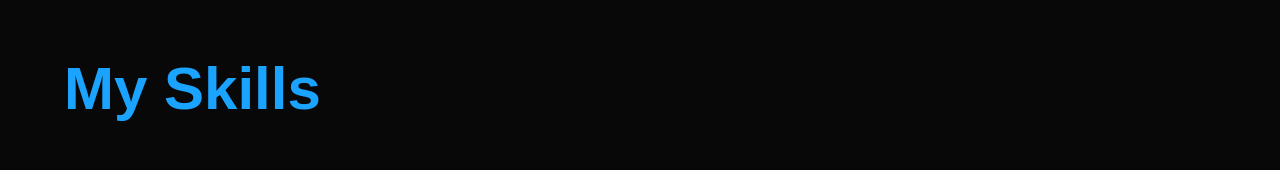
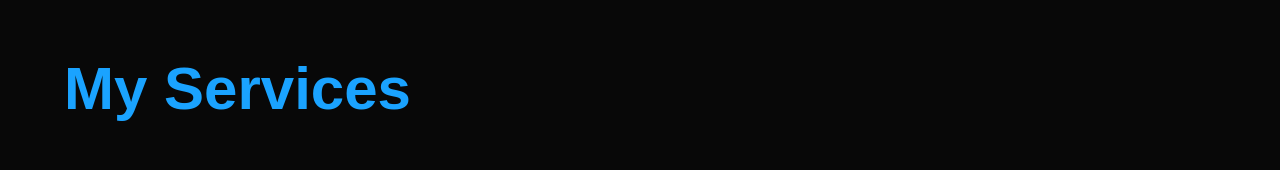
Before and after one commit to Rajnamdev19/Portfolio, a plain HTML site: page index.html in a window 1280 px wide. Shown: the part 1399-1569 px from the top of the page. Drawn offline with Linux system fonts and the light colour scheme.

Commit message:
Update index.html

```diff
--- a/index.html
+++ b/index.html
@@ -83,7 +83,7 @@
 
     <div id="services">
         <div class="container">
-            <h1 class="subtitle">My Skills</h1>
+            <h1 class="subtitle">My Services</h1>
             <div class="serviceslist">
                 <div>
                     <i class="fa-solid fa-chart-simple"></i>
```
